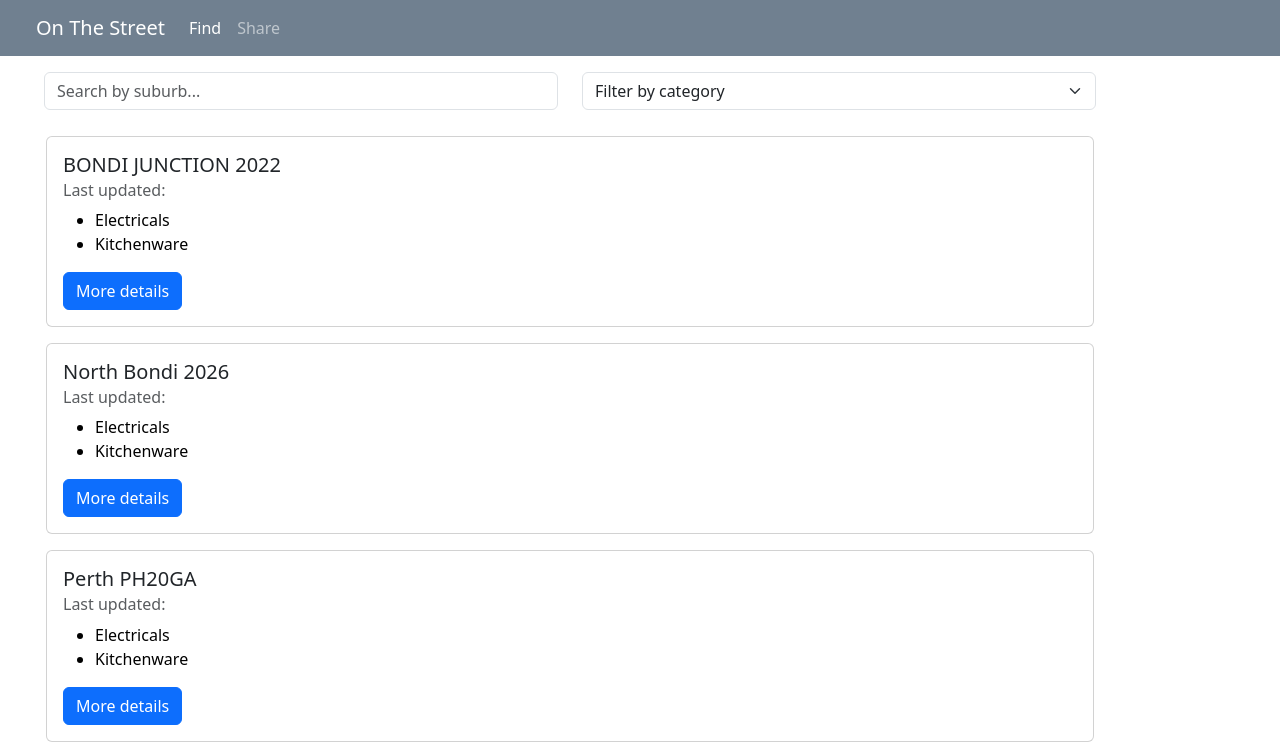
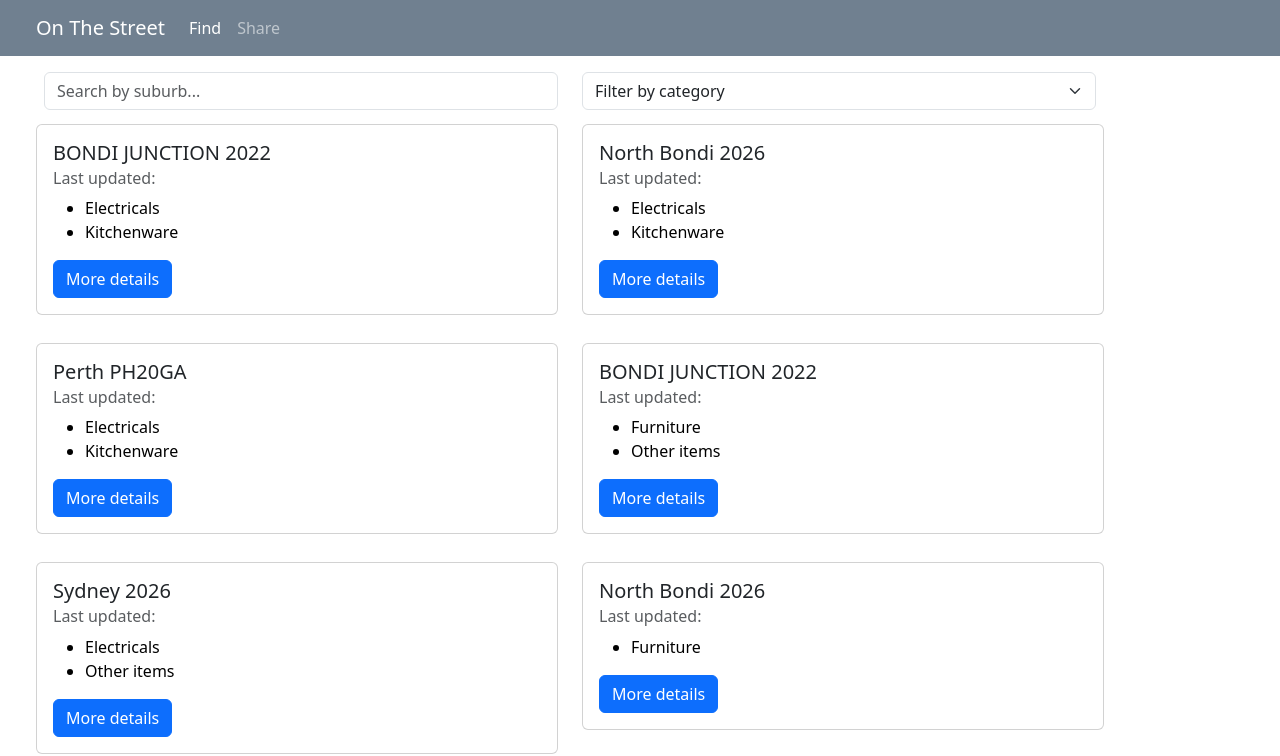
Before and after one commit to fammd19/on-the-street, a React (Create React App) app: page /listings in a window 1280 px wide. Shown: the top 756 px of the page. Built offline with nearby package versions, Linux system fonts and the light colour scheme; data requests are answered from the project's data file.

Commit message:
Updates listing layout

```diff
--- a/src/components/ListingMap.js
+++ b/src/components/ListingMap.js
@@ -29,6 +29,10 @@ export default function ListingMap ({address}) {
     },[address])
 
   return (
+    <>
+        {
+        address
+        ?
         <APIProvider apiKey={process.env.REACT_APP_GOOGLE_MAPS_API_KEY}>
         <div style={{ height: "25rem", width: "25rem" }}>
             <Map zoom={15} center={position} mapId={process.env.REACT_APP_GOOGLE_MAPS_MAP_ID}>
@@ -47,5 +51,9 @@ export default function ListingMap ({address}) {
             </Map>
         </div>
         </APIProvider>
+        :
+        <h3>Map unavailable</h3>
+        }
+    </>
   );
 }
--- a/src/components/pages/ListingIndex.js
+++ b/src/components/pages/ListingIndex.js
@@ -1,6 +1,6 @@
 import { useState, useEffect } from "react"
 import { Link } from "react-router-dom"
-import { Button, Card, Col} from 'react-bootstrap';
+import { Button, Card, Col, Row} from 'react-bootstrap';
 import Filter from "../Filter";
 
 
@@ -48,11 +48,12 @@ export default function ListingIndex () {
                 onSearchChange={setSearch}
                 onCategoryChange={handleCategoryChange}
                 />
-                <Col lg={12} className="listing">
+                <Row>
                     {
                     listingsToDisplay.map ((listing) =>
                         { return (
-                                <Card  className="my-3" key={listing.id}>
+                            <Col lg={6} className="listing">
+                                <Card  className="my-1" key={listing.id}>
                                     <Card.Body>
                                         <Card.Title>{`${listing.suburb} ${listing.postcode}`}</Card.Title>
                                         <Card.Subtitle className="text-muted">{`Last updated: ${listing.dateUpdated} ${listing.timeUpdated}`}</Card.Subtitle>
@@ -71,11 +72,12 @@ export default function ListingIndex () {
                                         <Link to={`/listings/${listing.id}`}><Button variant="primary">More details</Button></Link>
                                     </Card.Body>
                                 </Card>
+                            </Col>
                         )
                     })
                     }
 
-                </Col>
+                </Row>
                 </>
                 :
                 <p>No listing found</p>
--- a/src/components/pages/Listings.js
+++ b/src/components/pages/Listings.js
@@ -5,7 +5,7 @@ import { Col, Container, Row } from 'react-bootstrap';
 export default function Listings () {
     return (
         <>
-            <Container  className="my-3 mx-0">
+            <Container className="my-3 mx-0">
                 {/* <Col sm={10} md={8} lg={6}> */}
                     <Outlet/>
                 {/* </Col> */}
```
Lines whose indentation alone changed are shown as unchanged.
